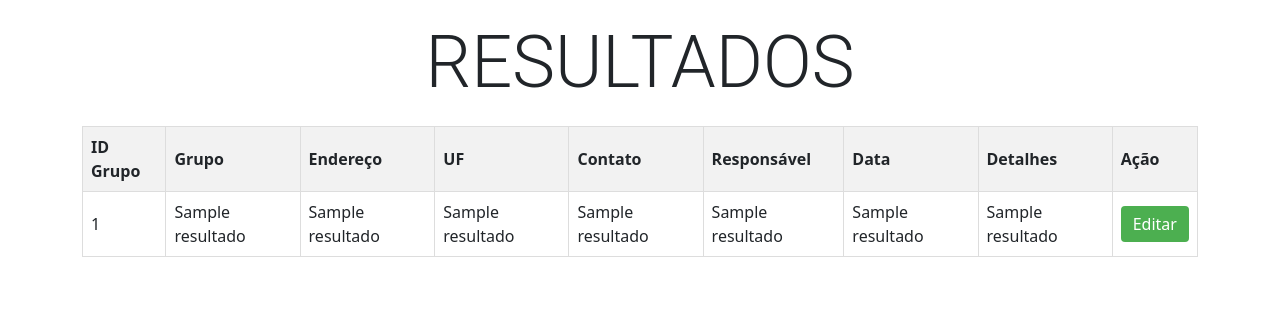
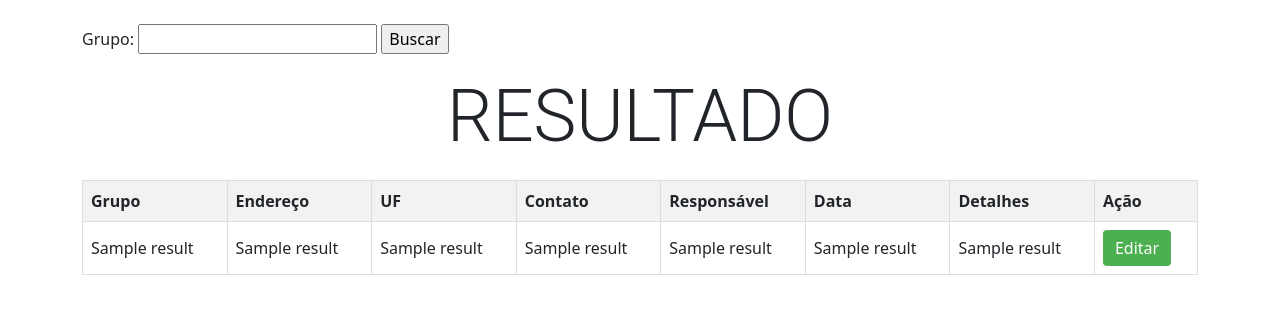
Before and after one commit to SabrinaMalafaia/Software_Product, a Flask app: template templates/_buscarGrupo.html in a window 1280 px wide. Shown: the part 56-370 px from the top of the page. Run offline with Flask 3, Linux system fonts and the light colour scheme; the template is opened without the code that fills it: most values are stand-ins (such as "Sample title", 1, 10 or a date in 2020).

Commit message:
Atualizando vários arquivos.

```diff
--- a/_rotas.py
+++ b/_rotas.py
@@ -6,31 +6,31 @@ import requests
 
 app = Flask(__name__)
 
-# BASE DE DADOS ##############
+# DEPÓSITO DE DADOS ##############
 db = Conexao(host="localhost", port="3307", user="root",
              password="root", database="V2")
 
 
-# ROTAS ##############
-
+# INDEX ##############
 @app.route('/', methods=['GET'])
 def home():
     return render_template("_index.html")
 
 
+# SOBRE ##############
 @app.route('/sobre', methods=['GET'])
 def sobre():
     return render_template("_sobre.html")
 
 
+# OBJETIVO ##############
 @app.route('/objetivo', methods=['GET'])
 def objetivo():
     return render_template("_objetivo.html")
 
 
 # PARCEIROS ##############
-
-@app.route('/parceiro', methods=['GET'])
+@app.route('/parceiro', methods=['GET'])  # OK
 def parceiro():
     return render_template("_parceiro.html")
 
@@ -38,6 +38,13 @@ def parceiro():
 @app.route('/buscar_parceiro', methods=['GET'])
 def buscar_parceiro():
     return render_template("_buscarParceiro.html")
+
+
+@app.route('/resultado_parceiro', methods=['GET'])
+def resultado_parceiro():
+    parceiro = request.args.get('parceiro')
+    resultado = _parceiro.buscar_parceiro(parceiro)
+    return render_template('_buscarParceiro.html', resultado=resultado)
 
 
 @app.route('/listar_parceiro', methods=['GET'])  # OK
@@ -55,8 +62,7 @@ def cadastrar_parceiro():
 
 
 # GRUPOS ##############
-
-@app.route('/grupo', methods=['GET'])
+@app.route('/grupo', methods=['GET'])  # OK
 def grupo():
     return render_template("_grupo.html")
 
@@ -64,6 +70,13 @@ def grupo():
 @app.route('/buscar_grupo', methods=['GET'])
 def buscar_grupo():
     return render_template("_buscarGrupo.html")
+
+
+@app.route('/resultado_grupo', methods=['GET'])
+def resultado_grupo():
+    grupo = request.args.get('grupo')
+    resultado = _grupo.buscar_grupo(grupo)
+    return render_template('_buscarGrupo.html', resultado=resultado)
 
 
 @app.route('/listar_grupo', methods=['GET'])  # OK
@@ -80,6 +93,7 @@ def cadastrar_grupo():
     return render_template("_cadastrarGrupo.html")
 
 
+# CONTATO ##############
 @app.route('/contato', methods=['GET'])
 def contato():
     return render_template("_contato.html")
@@ -96,12 +110,12 @@ def buscar_cep():
 
 
 # LOGIN ##############
-
 @app.route('/login', methods=['GET'])  # Rota que exibe a tela de Login
 def entrar():
     return render_template('_login.html')
 
 
+# RUN ##############
 if __name__ == '__main__':
     app.run(debug=True)
 
--- a/templates/_buscarGrupo.html
+++ b/templates/_buscarGrupo.html
@@ -4,12 +4,19 @@
 <!--
 <input type="button" value="Voltar" onClick="history.go(-1)">
 -->
-<h1 class="display-2">RESULTADOS</h1>
+<br>
+<form action="{{ url_for('resultado_grupo') }}" method="GET">
+    <label for="grupo">Grupo:</label>
+    <input type="text" name="grupo" required>
+    <input type="submit" value="Buscar">
+</form>
 
-{% if resultados %}
+{% block content %}
+<h1 class="display-2">RESULTADO</h1>
+
+{% if resultado %}
 <table>
     <tr>
-        <th>ID Grupo</th>
         <th>Grupo</th>
         <th>Endereço</th>
         <th>UF</th>
@@ -19,18 +26,17 @@
         <th>Detalhes</th>
         <th>Ação</th>
     </tr>
-    {% for resultado in resultados %}
+    {% for result in resultado %}
     <tr>
-        <td>{{ resultado[0] }}</td>
-        <td>{{ resultado[1] }}</td>
-        <td>{{ resultado[2] }}</td>
-        <td>{{ resultado[3] }}</td>
-        <td>{{ resultado[4] }}</td>
-        <td>{{ resultado[5] }}</td>
-        <td>{{ resultado[6] }}</td>
-        <td>{{ resultado[7] }}</td>
+        <td>{{ result[1] }}</td>
+        <td>{{ result[2] }}</td>
+        <td>{{ result[3] }}</td>
+        <td>{{ result[4] }}</td>
+        <td>{{ result[5] }}</td>
+        <td>{{ result[6] }}</td>
+        <td>{{ result[7] }}</td>
         <td>
-            <form action="{{ url_for('editar_grupo', grupo=resultado[0]) }}" method="get">
+            <form action="#" method="get">
                 <button class="editar-btn" type="submit">Editar</button>
             </form>
         </td>
@@ -40,5 +46,6 @@
 {% else %}
 <p>Nenhum resultado encontrado.</p>
 {% endif %}
+{% endblock %}
 
 {% endblock conteudo %}
--- a/templates/_listarGrupos.html
+++ b/templates/_listarGrupos.html
@@ -7,7 +7,6 @@
 <h1 class="display-2">GRUPOS</h1>
 <table>
     <tr>
-        <th>ID</th>
         <th>Grupo</th>
         <th>CEP</th>
         <th>Endereço</th>
@@ -23,7 +22,6 @@
     </tr>
     {% for grupo in grupos %}
     <tr>
-        <td>{{ grupo[0] }}</td>
         <td>{{ grupo[1] }}</td>
         <td>{{ grupo[2] }}</td>
         <td>{{ grupo[3] }}</td>
--- a/templates/_listarParceiros.html
+++ b/templates/_listarParceiros.html
@@ -7,7 +7,6 @@
 <h1 class="display-2">PARCEIROS</h1>
 <table>
     <tr>
-        <th>ID</th>
         <th>Parceiro</th>
         <th>CEP</th>
         <th>Endereço</th>
@@ -24,7 +23,6 @@
     </tr>
     {% for parceiro in parceiros %}
     <tr>
-        <td>{{ parceiro[0] }}</td>
         <td>{{ parceiro[1] }}</td>
         <td>{{ parceiro[2] }}</td>
         <td>{{ parceiro[3] }}</td>
```
Also changed, not shown: _grupo.py (+17 -2 lines), _parceiro.py (+17 -2 lines), templates/_buscarParceiro.html (+20 -13 lines), 1 other file.
